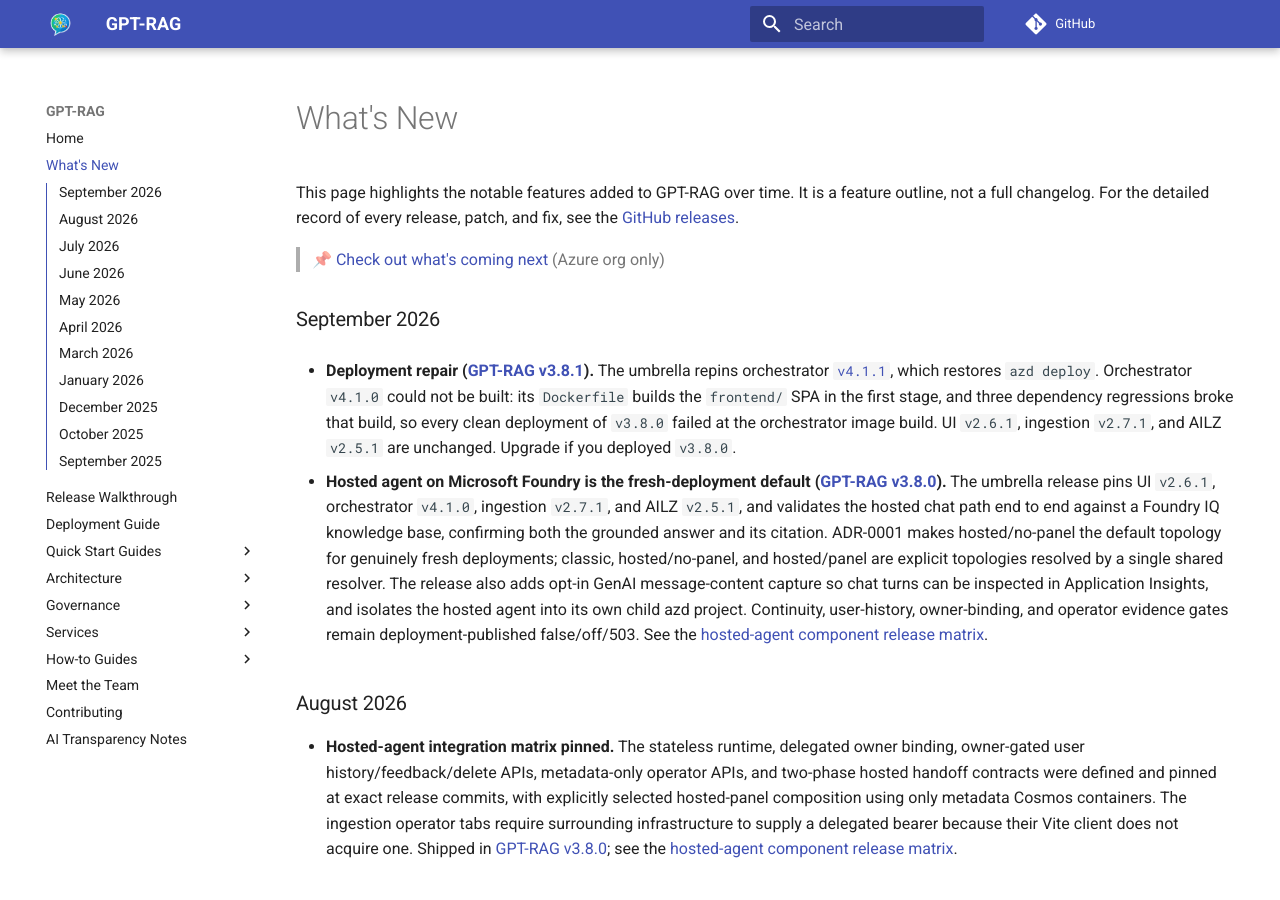
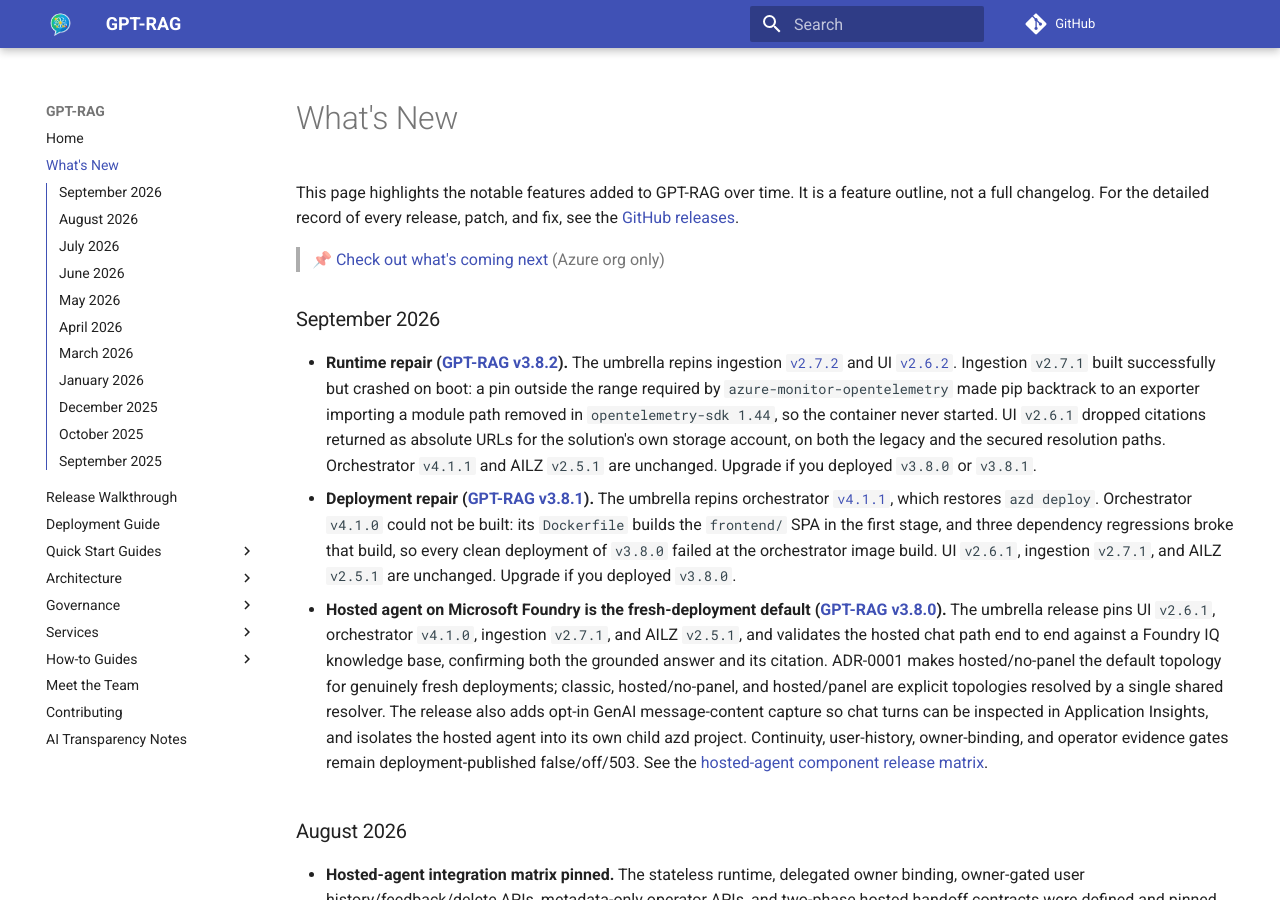
Before and after one commit to Azure/GPT-RAG, an MkDocs documentation site: the page built from docs/whatisnew.md, in a window 1280 px wide and 900 px high. Built offline with MkDocs 1.6.1 and Material for MkDocs 9.7.7, drawn with Linux system fonts in a browser that asks for light colours; comment, search, counter and statistics services are not loaded.

Commit message:
docs(whatisnew): add the v3.8.2 runtime repair entry

```diff
--- a/docs/whatisnew.md
+++ b/docs/whatisnew.md
@@ -6,6 +6,16 @@
 
 ### September 2026
 
+- **Runtime repair ([GPT-RAG v3.8.2](https://github.com/Azure/GPT-RAG/releases/tag/v3.8.2)).**
+  The umbrella repins ingestion [`v2.7.2`](https://github.com/Azure/gpt-rag-ingestion/releases/tag/v2.7.2)
+  and UI [`v2.6.2`](https://github.com/Azure/gpt-rag-ui/releases/tag/v2.6.2).
+  Ingestion `v2.7.1` built successfully but crashed on boot: a pin outside the
+  range required by `azure-monitor-opentelemetry` made pip backtrack to an
+  exporter importing a module path removed in `opentelemetry-sdk 1.44`, so the
+  container never started. UI `v2.6.1` dropped citations returned as absolute
+  URLs for the solution's own storage account, on both the legacy and the
+  secured resolution paths. Orchestrator `v4.1.1` and AILZ `v2.5.1` are
+  unchanged. Upgrade if you deployed `v3.8.0` or `v3.8.1`.
 - **Deployment repair ([GPT-RAG v3.8.1](https://github.com/Azure/GPT-RAG/releases/tag/v3.8.1)).**
   The umbrella repins orchestrator [`v4.1.1`](https://github.com/Azure/gpt-rag-orchestrator/releases/tag/v4.1.1),
   which restores `azd deploy`. Orchestrator `v4.1.0` could not be built: its
```
